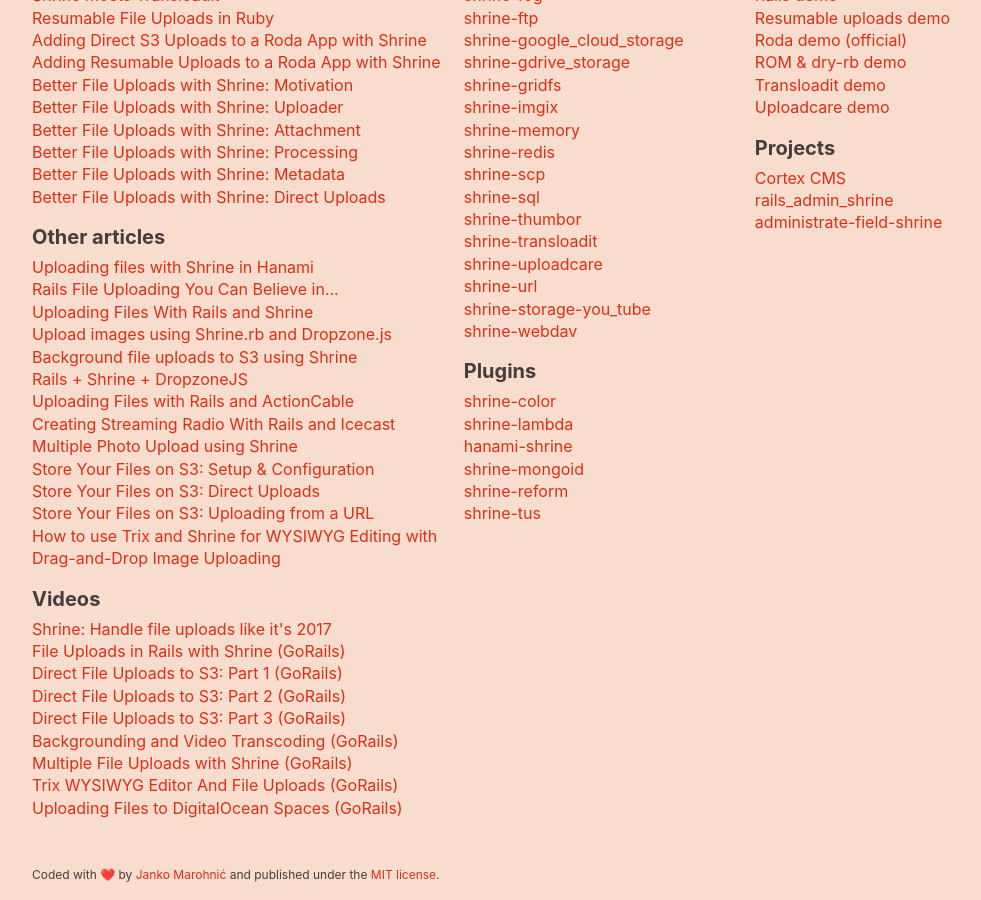
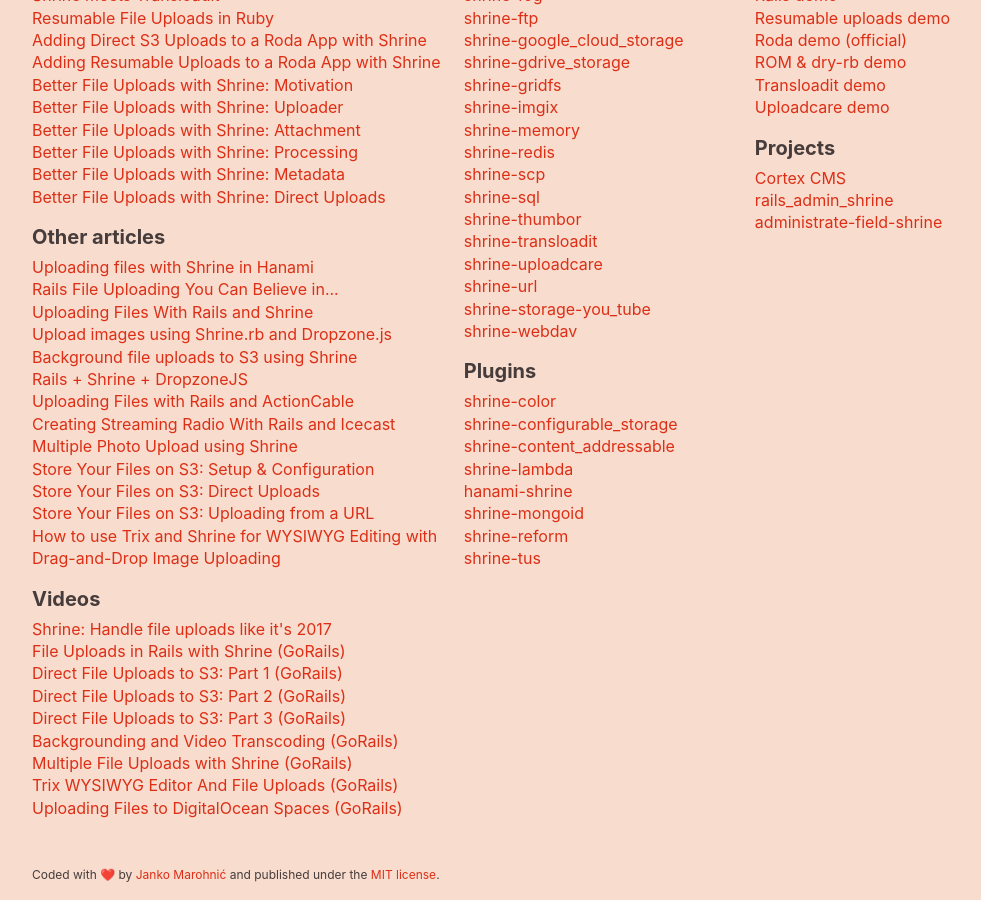
Before and after one commit to avinashcodeer/Romenics, a Jekyll site: the page built from www/index.html, in a window 1280 px wide and 900 px high, scrolled down 2271 px. Shown: the whole window, without its empty margins (106-1087 px from the left). Built offline with Jekyll 4.4.1, drawn with Linux system fonts in a browser that asks for light colours; emoji names are drawn with the system emoji font.

Commit message:
Add links to shrine-configurable_storage and shrine-content_addressable plugins

```diff
--- a/www/_data/external.yml
+++ b/www/_data/external.yml
@@ -181,6 +181,12 @@
         name: shrine-color
         url: https://github.com/jnylen/shrine-color
       -
+        name: shrine-configurable_storage
+        url: https://github.com/SleeplessByte/shrine-configurable_storage
+      -
+        name: shrine-content_addressable
+        url: https://github.com/SleeplessByte/shrine-content_addressable
+      -
         name: shrine-lambda
         url: https://github.com/texpert/shrine-lambda
       -
```
